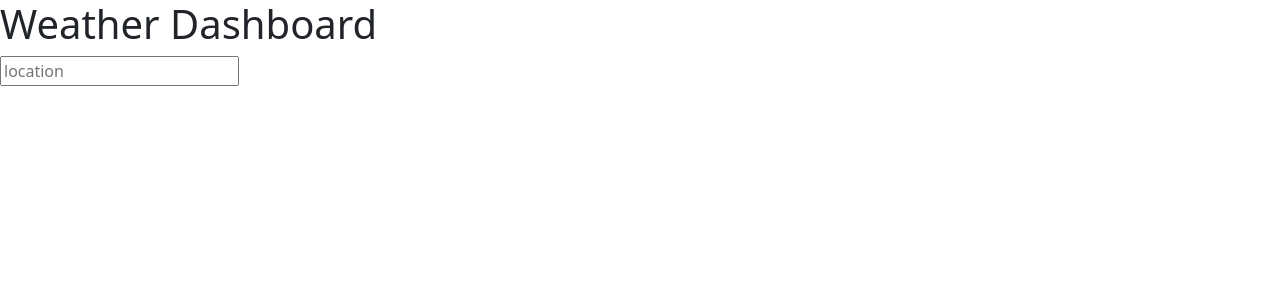
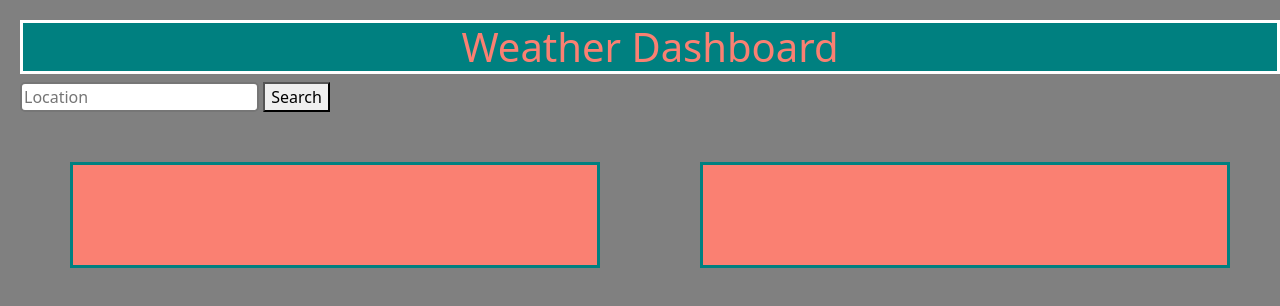
Before and after one commit to nme22/weather-dashboard, a plain HTML site: page index.html in a window 1280 px wide. Drawn offline with nearby package versions, Linux system fonts and the light colour scheme; files that its build step writes are made by us from their sources.

Commit message:
added some styling

```diff
--- a/assets/style.css
+++ b/assets/style.css
@@ -0,0 +1,36 @@
+body {
+    background-color: grey;
+    margin: 10px;
+    padding: 10px;
+    width: 100vw;
+    height: 100vh;
+    max-width: 100%;
+    max-height: 100%;
+}
+
+h1 {
+    color: salmon;
+    background-color: teal;
+    border-style: solid;
+    border-color: white;
+    text-align: center;
+}
+
+nav input {
+    border-radius: 5px;
+    border-style: solid;
+}
+
+main {
+    display: flex;
+}
+
+.container {
+    background-color: salmon;
+    border-color: teal;
+    height: 70%;
+    width: 70%;
+    margin: 50px;
+    padding: 50px;
+    border-style: solid;
+}
--- a/index.html
+++ b/index.html
@@ -7,7 +7,7 @@
 <meta name="Description" content="Enter your description here"/>
 <link rel="stylesheet" href="https://cdnjs.cloudflare.com/ajax/libs/twitter-bootstrap/5.0.0-beta1/css/bootstrap.min.css">
 <link rel="stylesheet" href="https://cdnjs.cloudflare.com/ajax/libs/font-awesome/5.15.2/css/all.min.css">
-<link rel="stylesheet" href="assets/css/style.css">
+<link rel="stylesheet" href="./assets/style.css">
 <title>Title</title>
 </head>
 <body>
@@ -16,13 +16,16 @@
     </div>
 
     <nav>
-      <input type="text" name="search" placeholder="location">
+      <input class="location" type="text" name="where" placeholder="Location">
+      <button type="button" id="search">Search</button>
     </nav>
 
     <main>
         <div id="currentDay" class="container">
 
         </div>
+
+        <br>
 
         <div id="weeklyForecast" class="container">
 
```
